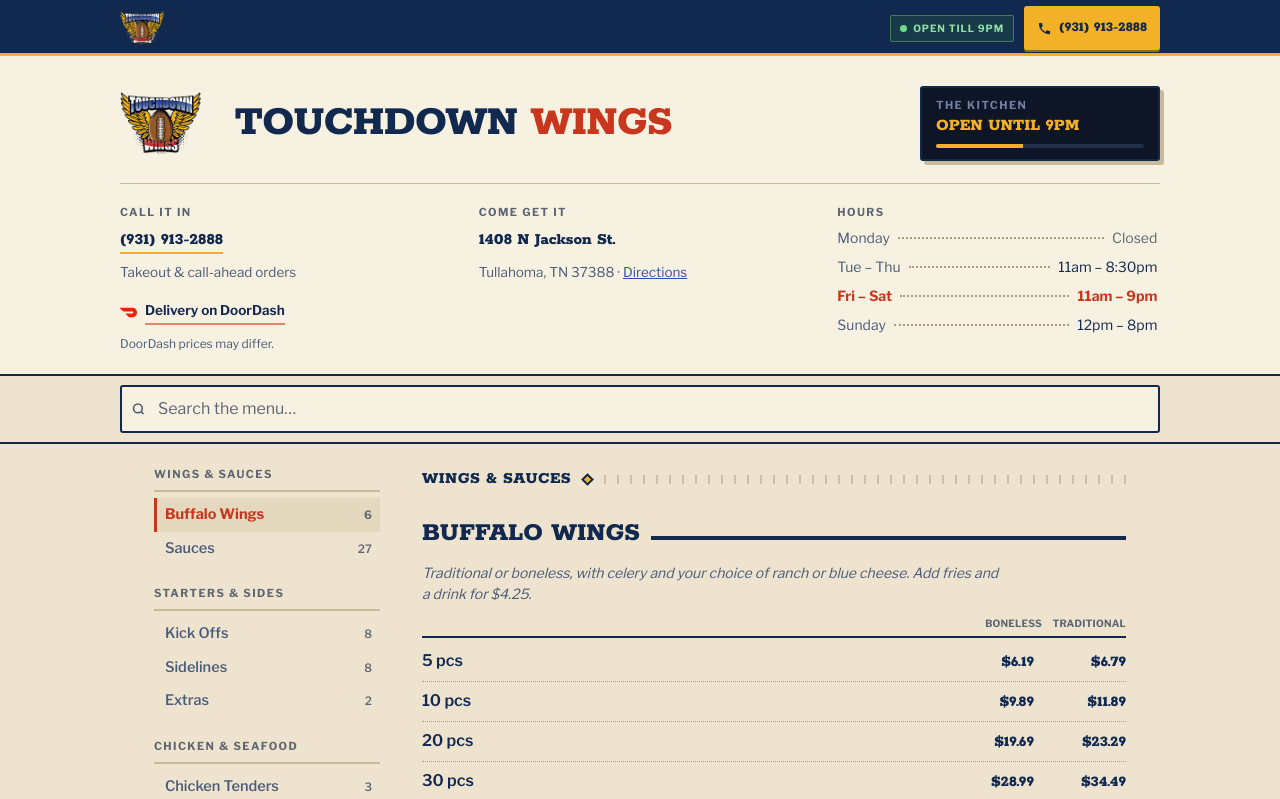
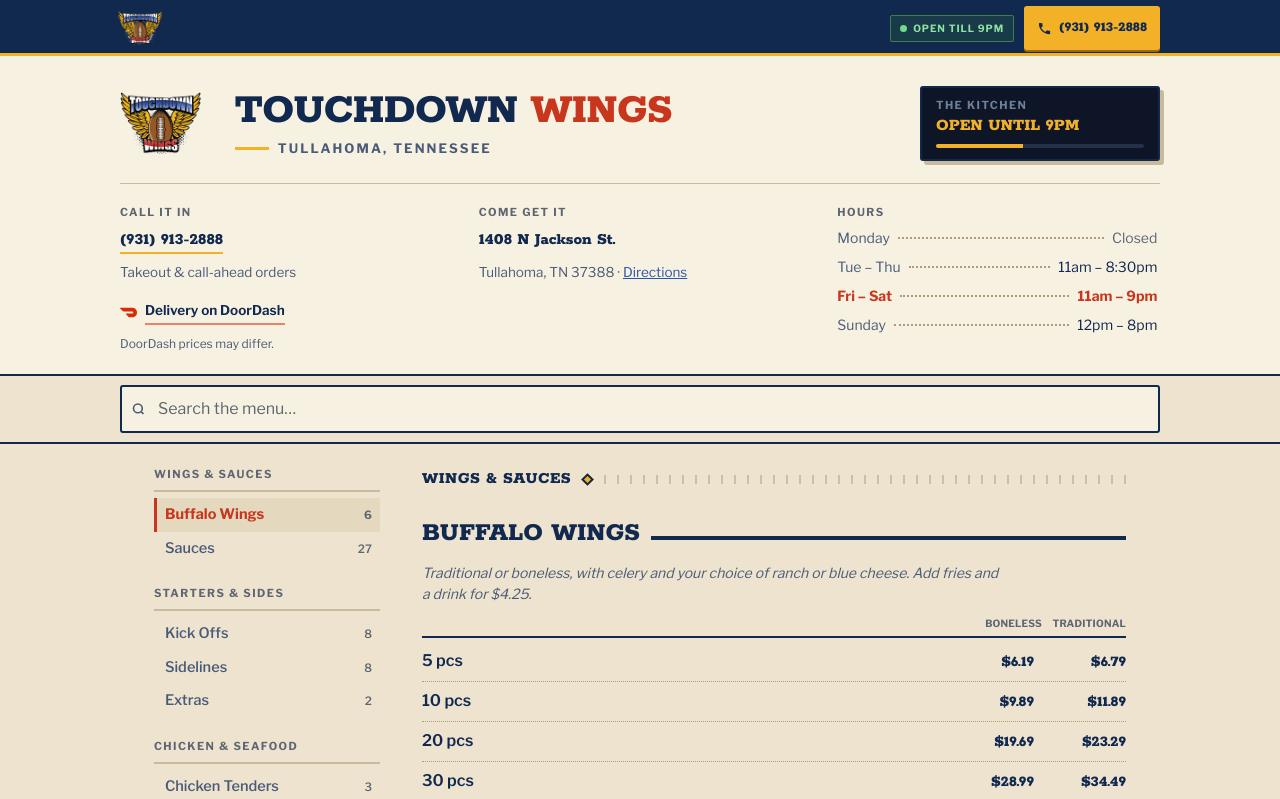
Before and after one commit to KobeGuo99/TouchdownWings, a React (Create React App) app: page / in a window 1280 px wide. Shown: the top 799 px of the page. Built offline with nearby package versions, Linux system fonts and the light colour scheme.

Commit message:
Distinguish the Tullahoma location in UI and structured data

```diff
--- a/public/index.html
+++ b/public/index.html
@@ -4,10 +4,10 @@
     <meta charset="utf-8" />
     <meta name="viewport" content="width=device-width, initial-scale=1, viewport-fit=cover" />
 
-    <title>Touchdown Wings — Menu, Hours &amp; Phone | Tullahoma, TN</title>
+    <title>Touchdown Wings Tullahoma, TN — Menu, Prices &amp; Hours</title>
     <meta
       name="description"
-      content="Touchdown Wings in Tullahoma, TN. Full menu with prices — wings, tenders, catfish, hibachi and lo mein — plus today's hours and our phone number. Call (931) 913-2888."
+      content="Touchdown Wings on N Jackson St in Tullahoma, Tennessee. Full menu with prices — wings, tenders, catfish, hibachi and lo mein — plus hours and phone. Call (931) 913-2888."
     />
     <link rel="canonical" href="https://touchdownwingstullahoma.com/" />
 
--- a/src/components/Header.css
+++ b/src/components/Header.css
@@ -14,13 +14,23 @@
   gap: 10px;
 }
 /* the actual mark, so the brand is present for the whole scroll
-   rather than only at the very top of the page */
+   rather than only at the very top of the page. Tapping it returns to
+   the top — the menu runs long, so this matters most on a phone. */
 .brand {
-  height: 34px;
-  width: auto;
-  display: block;
+  display: flex;
+  align-items: center;
   flex: 0 0 auto;
+  min-height: 44px;
+  padding: 0 6px 0 0;
+  margin-left: -2px;
+  background: none;
+  border: 0;
+  cursor: pointer;
+  -webkit-appearance: none;
+  appearance: none;
 }
+.brand img { height: 34px; width: auto; display: block; }
+.brand:active img { transform: translateY(1px); }
 .topbar .spacer { flex: 1 1 auto; min-width: 0; }
 
 .pill {
@@ -72,7 +82,7 @@
 }
 .call:active { transform: translateY(2px); box-shadow: none; }
 
-@media (max-width: 400px) { .brand { height: 29px; } }
+@media (max-width: 400px) { .brand img { height: 29px; } }
 @media (min-width: 440px) {
   .pill .t-long { display: inline; }
   .pill .t-short { display: none; }
--- a/src/components/Header.js
+++ b/src/components/Header.js
@@ -20,7 +20,16 @@
   return (
     <header className="topbar">
       <div className="wrap topbar-in">
-        <img className="brand" src={logo} alt={`${restaurant.name} logo`} />
+        <button
+          type="button"
+          className="brand"
+          onClick={() => window.scrollTo({ top: 0 })}
+          aria-label="Back to top"
+        >
+          {/* alt is empty: the masthead heading already names the
+              restaurant, so the button's own label is what matters */}
+          <img src={logo} alt="" />
+        </button>
         <div className="spacer" />
 
         <span
--- a/src/components/HoursContact.css
+++ b/src/components/HoursContact.css
@@ -29,7 +29,9 @@
   flex: 0 0 auto;
   display: block;
 }
-.mast-mark span {
+.mast-name { min-width: 0; }
+.mast-word {
+  display: block;
   font-family: var(--slab);
   font-weight: 800;
   text-transform: uppercase;
@@ -38,9 +40,28 @@
   letter-spacing: -.015em;
   color: var(--ink);
   text-wrap: balance;
-  min-width: 0;
 }
 .mast-mark b { color: var(--sauce); font-weight: 800; }
+.mast-city {
+  display: flex;
+  align-items: center;
+  gap: 9px;
+  margin-top: clamp(6px, 1.4vw, 10px);
+  font-family: var(--sign);
+  text-transform: uppercase;
+  letter-spacing: .16em;
+  font-size: clamp(10px, 2.3vw, 13px);
+  font-weight: 700;
+  color: var(--ink-2);
+  white-space: nowrap;
+}
+.mast-city::before {
+  content: "";
+  width: clamp(18px, 4vw, 34px);
+  height: 3px;
+  background: var(--gold);
+  flex: none;
+}
 
 /* the one loud element on the page */
 .board {
--- a/src/components/HoursContact.js
+++ b/src/components/HoursContact.js
@@ -24,8 +24,14 @@
                 would otherwise announce it twice. */}
             <h1 className="mast-mark">
               <img src={logo} alt="" />
-              <span>
-                Touchdown <b>Wings</b>
+              <span className="mast-name">
+                <span className="mast-word">
+                  Touchdown <b>Wings</b>
+                </span>
+                {/* a city line, the way a team carries its town. "Touchdown
+                    Wings" is not a unique name, so the heading itself has to
+                    say which one this is. */}
+                <span className="mast-city">Tullahoma, Tennessee</span>
               </span>
             </h1>
           </div>
--- a/src/components/SiteSettings.js
+++ b/src/components/SiteSettings.js
@@ -111,6 +111,35 @@
 };
 
 
+// ── TELLING THIS LOCATION APART ──────────────────────────────
+//  "Touchdown Wings" is not a unique name, so search engines need
+//  help tying this website to THIS restaurant. Filling these in is
+//  the strongest signal you can send from the site itself.
+export const identity = {
+  // Every other place this exact restaurant is listed. Paste the full
+  // URLs — Google uses them to confirm the website and the listing are
+  // the same business. The Google Business Profile link matters most.
+  //
+  //   Google Business Profile: open your profile -> Share -> copy link
+  //   Facebook page, Yelp page, Instagram, TripAdvisor...
+  //
+  // Example:
+  //   profiles: [
+  //     "https://www.facebook.com/yourpage",
+  //     "https://www.yelp.com/biz/your-listing",
+  //   ],
+  profiles: [],
+
+  // Exact coordinates pin the listing to this address rather than a
+  // same-named restaurant elsewhere.
+  //   In Google Maps: right-click the restaurant -> click the numbers
+  //   at the top of the menu to copy them -> paste below.
+  // Leave both null and they are simply left out.
+  latitude: 35.3759619,
+  longitude: -86.2236379,
+};
+
+
 // ── DELIVERY ─────────────────────────────────────────────────
 //  We take orders by phone; DoorDash handles delivery. This is
 //  mentioned as a line of text, not a big delivery button, so the
--- a/src/components/StructuredData.js
+++ b/src/components/StructuredData.js
@@ -1,5 +1,5 @@
 import React from "react";
-import { hours, restaurant, doorDash } from "./SiteSettings";
+import { hours, restaurant, doorDash, identity } from "./SiteSettings";
 
 const DAY_KEYS = [
   "sunday", "monday", "tuesday", "wednesday", "thursday", "friday", "saturday",
@@ -40,7 +40,11 @@
   const schema = {
     "@context": "https://schema.org",
     "@type": "Restaurant",
+    // a stable identifier for this specific restaurant
+    "@id": `${restaurant.siteUrl}/#restaurant`,
     name: restaurant.name,
+    // the name alone is ambiguous; this is the form people actually search
+    alternateName: `${restaurant.name} ${city}`,
     url: restaurant.siteUrl,
     telephone: `+1${restaurant.phone.replace(/\D/g, "")}`,
     address: {
@@ -52,13 +56,27 @@
       addressCountry: "US",
     },
     servesCuisine: ["Chicken Wings", "American", "Hibachi", "Chinese"],
+    areaServed: { "@type": "City", name: city, containedInPlace: { "@type": "State", name: "Tennessee" } },
+    hasMap: restaurant.directionsUrl,
     priceRange: "$",
     acceptsReservations: false,
     hasMenu: `${restaurant.siteUrl}/#menu`,
     openingHoursSpecification: openingHours(),
   };
 
-  if (doorDash.enabled && doorDash.url) schema.sameAs = [doorDash.url];
+  if (identity.latitude != null && identity.longitude != null) {
+    schema.geo = {
+      "@type": "GeoCoordinates",
+      latitude: identity.latitude,
+      longitude: identity.longitude,
+    };
+  }
+
+  // every other listing that is demonstrably this same restaurant
+  const sameAs = [...(identity.profiles || [])];
+  if (doorDash.enabled && doorDash.url) sameAs.push(doorDash.url);
+  if (sameAs.length) schema.sameAs = sameAs;
+
   return schema;
 }
 
```
Also changed, not shown: 1 other file (tests, documents, lock files or other folders).
